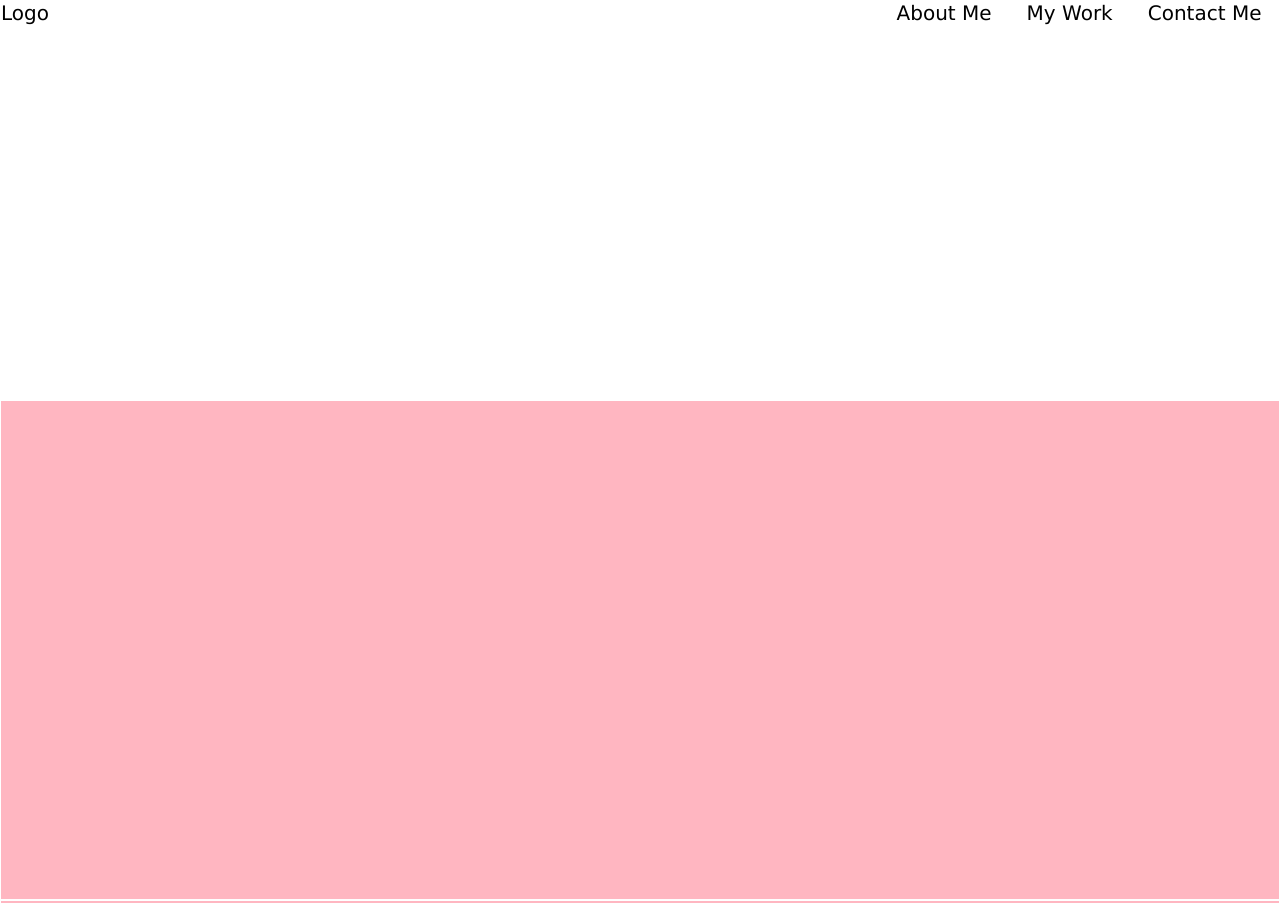
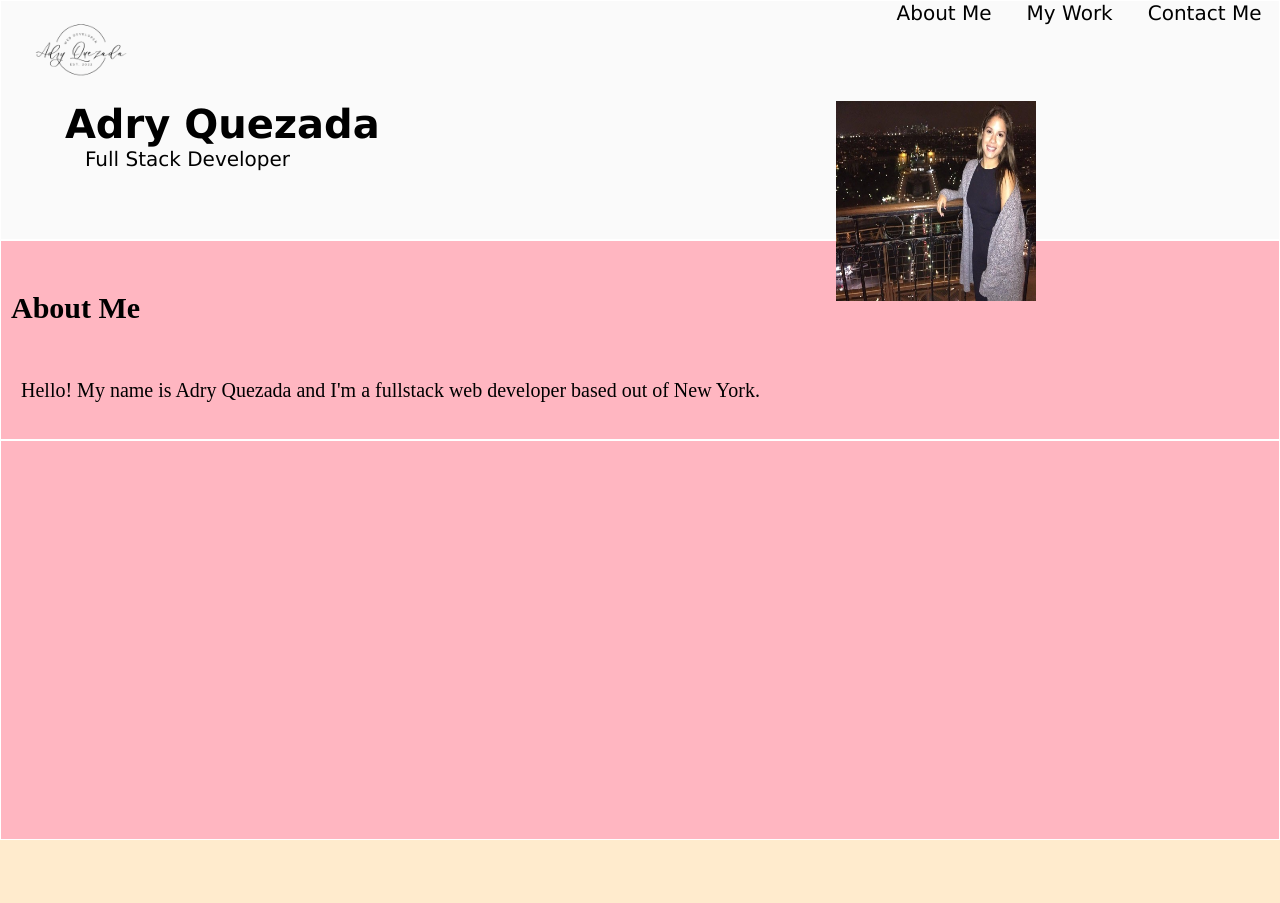
Before and after one commit to adryq/ProfessionalPortfolio, a plain HTML site: page index.html in a window 1280 px wide. Shown: the top 903 px of the page. Drawn offline with Linux system fonts and the light colour scheme.

Commit message:
added about me

```diff
--- a/Styles/style.css
+++ b/Styles/style.css
@@ -8,27 +8,31 @@ html{
 }
 
 section {
-    height: 500px;
+    height: 400px;
     background-color: lightpink;
     border: solid white 1px;
 
 }
 
+.logo{
+    height: 100px ;
+    width: 100px;
+    margin-left: 30px;
+}
 .hero {
-    background-color: white;
-    height: 50vh;
+    background-color: #fafafa;
+    height: 30vh;
     color: black;
     font-size: 20px;
     font-family: 'Lucida Sans', 'Lucida Sans Regular', 'Lucida Grande', 'Lucida Sans Unicode', Geneva, Verdana, sans-serif;
-
 }
-
 
 nav {
     display: flex;
     justify-content: space-between;
 
 }
+
 
 ul {
     display: flex;
@@ -43,6 +47,54 @@ li {
     text-decoration: none;
 }
 
+li:hover{
+    color: #ce954b;
+}
+
+h1{
+    font-size: 40px;
+    margin: 0;
+    font-family:'Lucida Sans', 'Lucida Sans Regular', 'Lucida Grande', 'Lucida Sans Unicode', Geneva, Verdana, sans-serif;
+
+}
+
+p{
+    margin-left: 20px;
+    font-size: 20px;
+}
+
+.profilepic {
+    margin-right: 20%;
+    height: 200px;
+    width: 200px;
+}
+
+.text-area {
+    display: flex;
+    height: 50%;
+    margin-left: 5%;
+    justify-content:space-between;
+}
+
+.text {
+    margin-bottom: 90px;
+
+}
+
+#aboutme {
+    height: 200px;
+    background-color: lightpink;
+    display: flex;
+    justify-content: space-between;
+}
+
+h2 {
+    font-size: 30px;
+    margin-top: 50px;
+    margin-left: 10px;
+    text-align: left;
+}
+
 footer {
     height: 50vh;
     background-color: #FFEBCD;
--- a/index.html
+++ b/index.html
@@ -11,16 +11,34 @@
 <!--Hero Section-->
     <section class="hero">
         <nav>
-            <div>Logo</div>
+            <img src="./Styles/Images/Adry Logo.png" alt="Adry's Logo" class="logo" />
             <ul>
-                <li>About Me</li>
-                <li>My Work</li>
-                <li>Contact Me</li>
+                <li><a href="#aboutme"></a>About Me</li>
+                <li><a href="#mywork"></a>My Work</li>
+                <li><a href="#aboutme"></a>Contact Me</li>
             </ul>
         </nav>
+        <div class="text-area" >
+            <div class="text">
+            <h1>Adry Quezada</h1>
+             <p>Full Stack Developer</p>
+            </div>
+            <img src="./Styles/Images/Adry_ProfilePic.jpg" alt="Photo of Adry" class="profilepic"/>
+         </div>
     </section>
-    <section class="aboutme"></section>
+    <!--About Me Section-->
+    <section id="aboutme">
+        <div class="context">
+            <h2>About Me</h2>
+            <br>
+            <br>
+            <br>
+            <p> Hello! My name is Adry Quezada and I'm a fullstack web developer based out of New York.</p>
+        </div>
+    </section>
+    <!--My Work Section-->
     <section class="mywork"></section>
+    <!--Contact Me Section-->
     <footer class="contactme"></footer>
 
 
```
Also changed, not shown: Styles/Images/Adry_ProfilePic.jpg (added).
